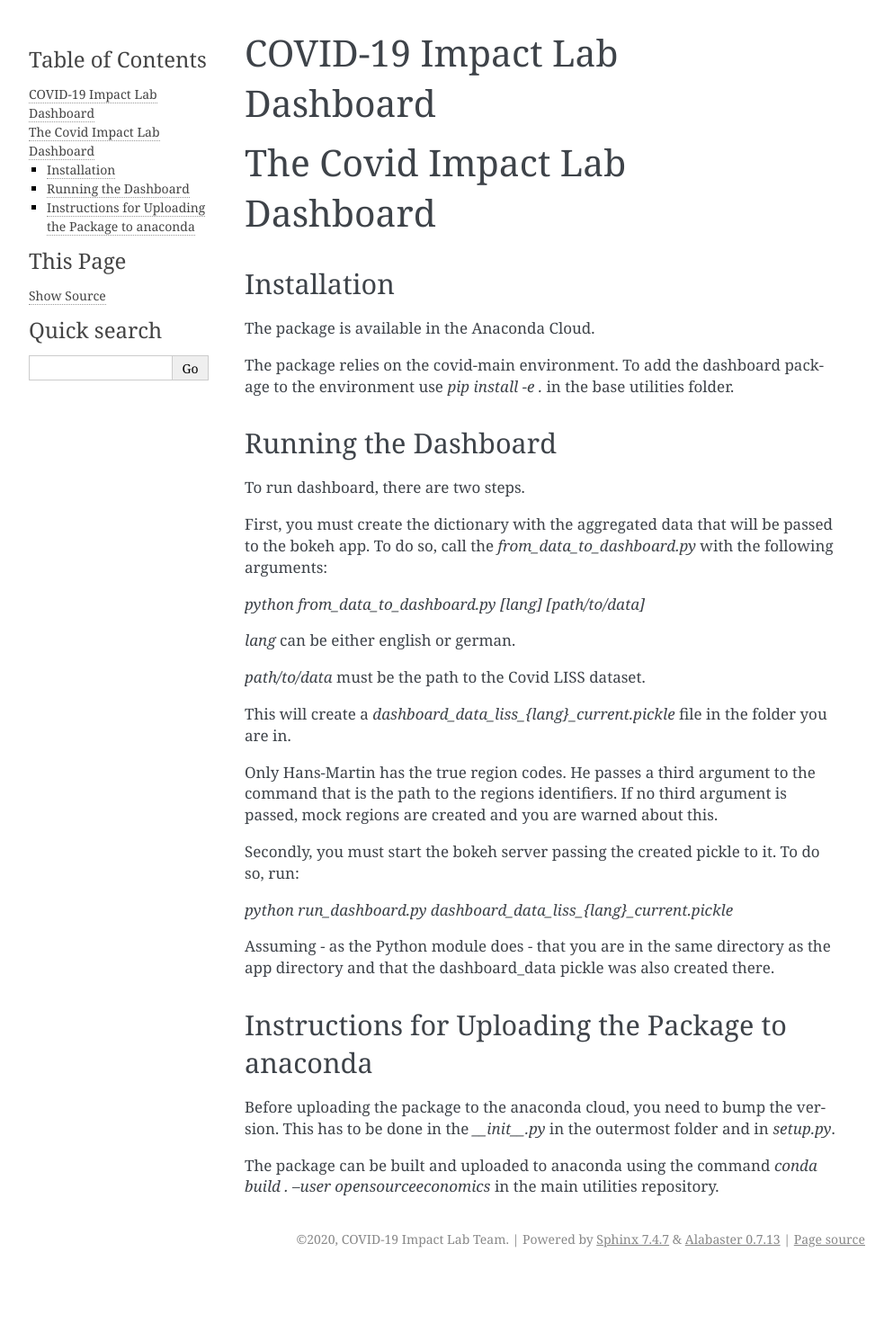
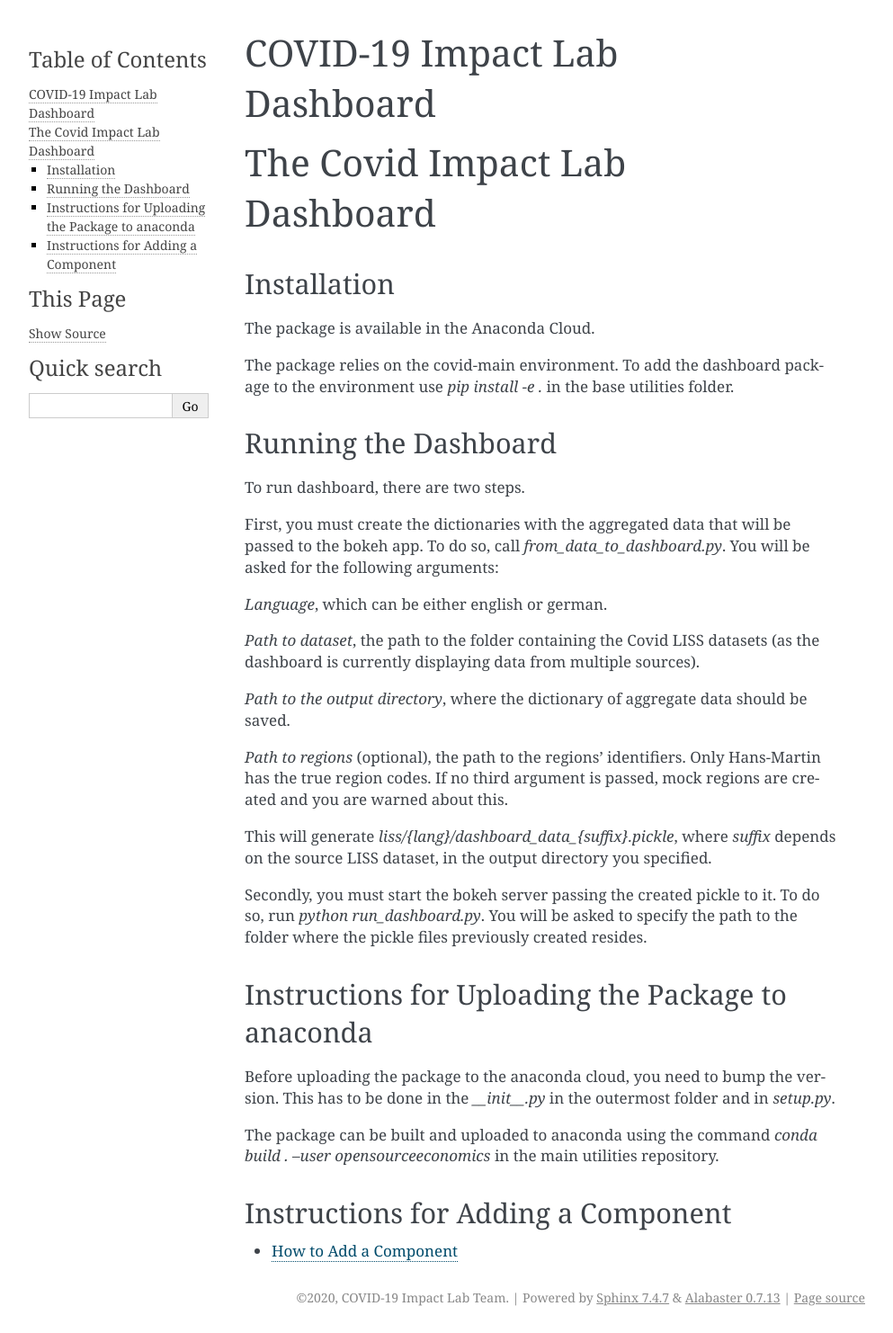
Before and after one commit to covid-19-impact-lab/utilities, a Sphinx documentation site: the page built from docs/source/index.rst, in a window 1280 px wide. Shown: the whole page at 90% size, without its empty margins (148-1141 px from the left). Built offline with Sphinx 7.4.7, drawn with Linux system fonts in a browser that asks for light colours; before the commit the page ends 1417 px from its top, so only the background shows below that.

Commit message:
Add how to add a component guide.

```diff
--- a/docs/source/index.rst
+++ b/docs/source/index.rst
@@ -19,27 +19,27 @@ Running the Dashboard
 
 To run dashboard, there are two steps.
 
-First, you must create the dictionary with the aggregated data that will be passed to
-the bokeh app. To do so, call the `from_data_to_dashboard.py` with the following arguments:
+First, you must create the dictionaries with the aggregated data that will be passed to
+the bokeh app. To do so, call `from_data_to_dashboard.py`. You will be asked for
+the following arguments:
 
-`python from_data_to_dashboard.py [lang] [path/to/data]`
+`Language`, which can be either english or german.
 
-`lang` can be either english or german.
+`Path to dataset`, the path to the folder containing the Covid LISS datasets
+(as the dashboard is currently displaying data from multiple sources).
 
-`path/to/data` must be the path to the Covid LISS dataset.
+`Path to the output directory`, where the dictionary of aggregate data should be saved.
 
-This will create a `dashboard_data_liss_{lang}_current.pickle` file in the folder you are in.
+`Path to regions` (optional), the path to the regions' identifiers. Only Hans-Martin
+has the true region codes. If no third argument is passed, mock regions are created
+and you are warned about this.
 
-Only Hans-Martin has the true region codes. He passes a third argument to the command
-that is the path to the regions identifiers. If no third argument is passed, mock regions
-are created and you are warned about this.
+This will generate `liss/{lang}/dashboard_data_{suffix}.pickle`, where `suffix`
+depends on the source LISS dataset, in the output directory you specified.
 
-Secondly, you must start the bokeh server passing the created pickle to it. To do so, run:
-
-`python run_dashboard.py dashboard_data_liss_{lang}_current.pickle`
-
-Assuming - as the Python module does - that you are in the same directory as the app
-directory and that the dashboard_data pickle was also created there.
+Secondly, you must start the bokeh server passing the created pickle to it. To do so, run
+`python run_dashboard.py`. You will be asked to specify the path to the folder
+where the pickle files previously created resides.
 
 
 Instructions for Uploading the Package to anaconda
@@ -50,3 +50,12 @@ This has to be done in the `__init__.py` in the outermost folder and in `setup.p
 
 The package can be built and uploaded to anaconda using the command
 `conda build . --user opensourceeconomics` in the main utilities repository.
+
+
+Instructions for Adding a Component
+-----------------------------------
+
+.. toctree::
+   :maxdepth: 1
+
+   how_to_add_a_component
```
Also changed, not shown: docs/source/how_to_add_a_component.rst (added, +112 -0 lines).
